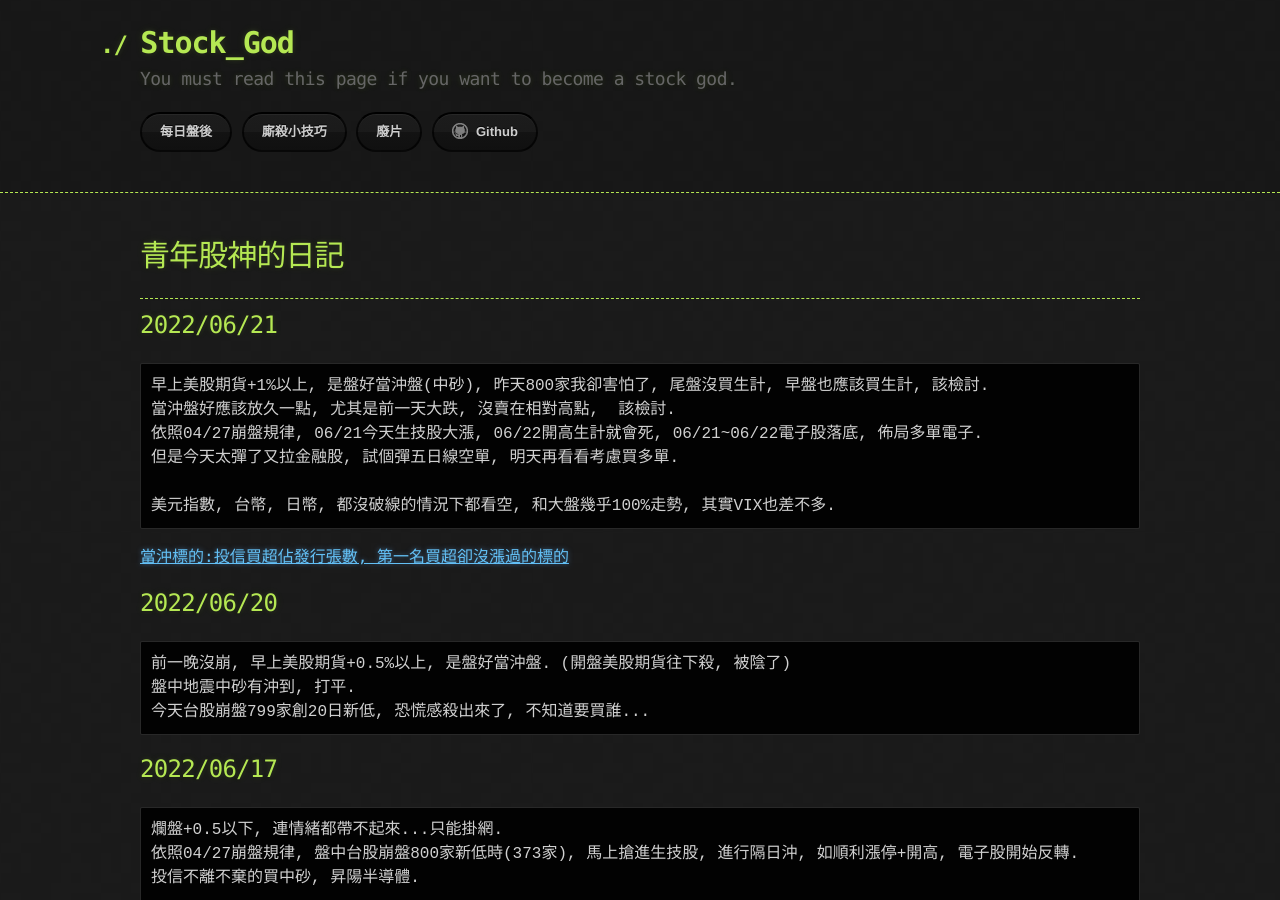
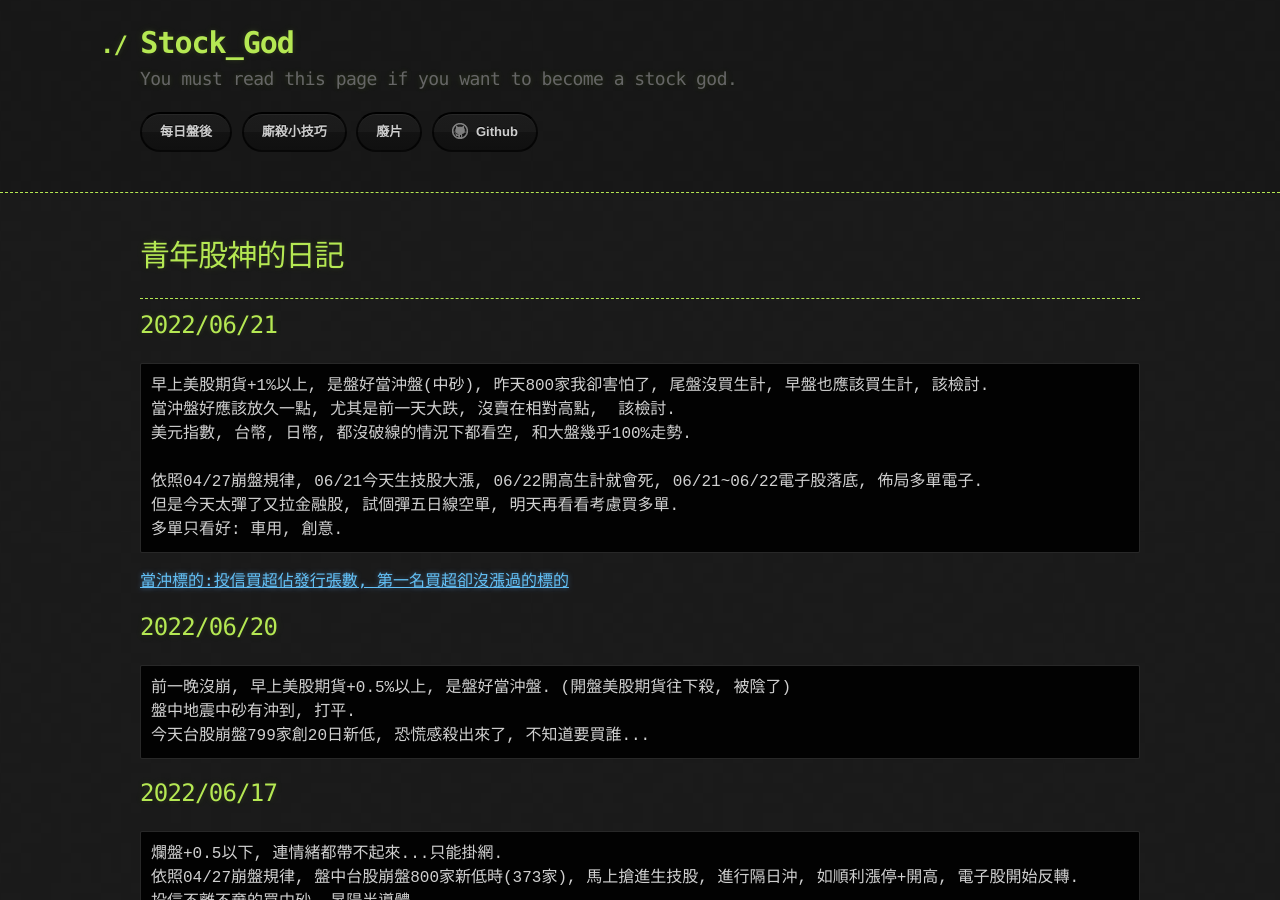
Before and after one commit to lepg5487/Stock_God, a Jekyll site: the page built from index.md, in a window 1280 px wide and 900 px high. Built offline with Jekyll 4.4.1, drawn with Linux system fonts in a browser that asks for light colours; our own code applies the rules of GitHub Pages for plain Markdown files.

Commit message:
Update index.md

````diff
--- a/index.md
+++ b/index.md
@@ -10,10 +10,11 @@ layout: testlayouts
 ```
 早上美股期貨+1%以上, 是盤好當沖盤(中砂), 昨天800家我卻害怕了, 尾盤沒買生計, 早盤也應該買生計, 該檢討.
 當沖盤好應該放久一點, 尤其是前一天大跌, 沒賣在相對高點,  該檢討.
+美元指數, 台幣, 日幣, 都沒破線的情況下都看空, 和大盤幾乎100%走勢.
+
 依照04/27崩盤規律, 06/21今天生技股大漲, 06/22開高生計就會死, 06/21~06/22電子股落底, 佈局多單電子.
 但是今天太彈了又拉金融股, 試個彈五日線空單, 明天再看看考慮買多單.
-
-美元指數, 台幣, 日幣, 都沒破線的情況下都看空, 和大盤幾乎100%走勢, 其實VIX也差不多.
+多單只看好: 車用, 創意.
 ```
 [當沖標的:投信買超佔發行張數, 第一名買超卻沒漲過的標的](https://goodinfo.tw/tw/StockList.asp?RPT_TIME=&MARKET_CAT=%E7%86%B1%E9%96%80%E6%8E%92%E8%A1%8C&INDUSTRY_CAT=%E6%8A%95%E4%BF%A1%E8%B2%B7%E8%B6%85%E4%BD%94%E7%99%BC%E8%A1%8C%E5%BC%B5%E6%95%B8+%E2%80%93+%E7%95%B6%E6%97%A5%40%40%E6%8A%95%E4%BF%A1%E8%B2%B7%E8%B6%85%E4%BD%94%E7%99%BC%E8%A1%8C%E5%BC%B5%E6%95%B8%40%40%E6%8A%95%E4%BF%A1+%E2%80%93+%E7%95%B6%E6%97%A5)
 
````
